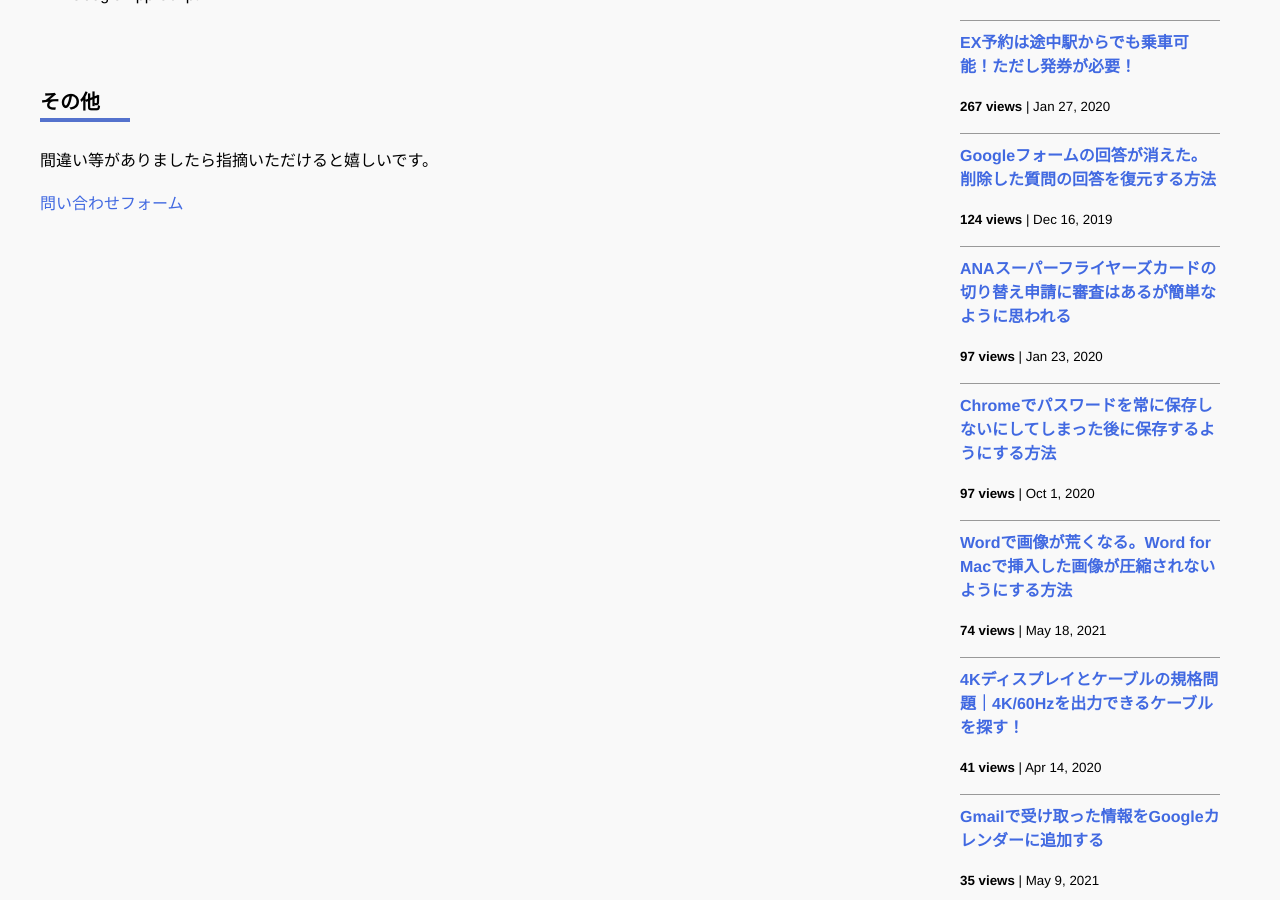
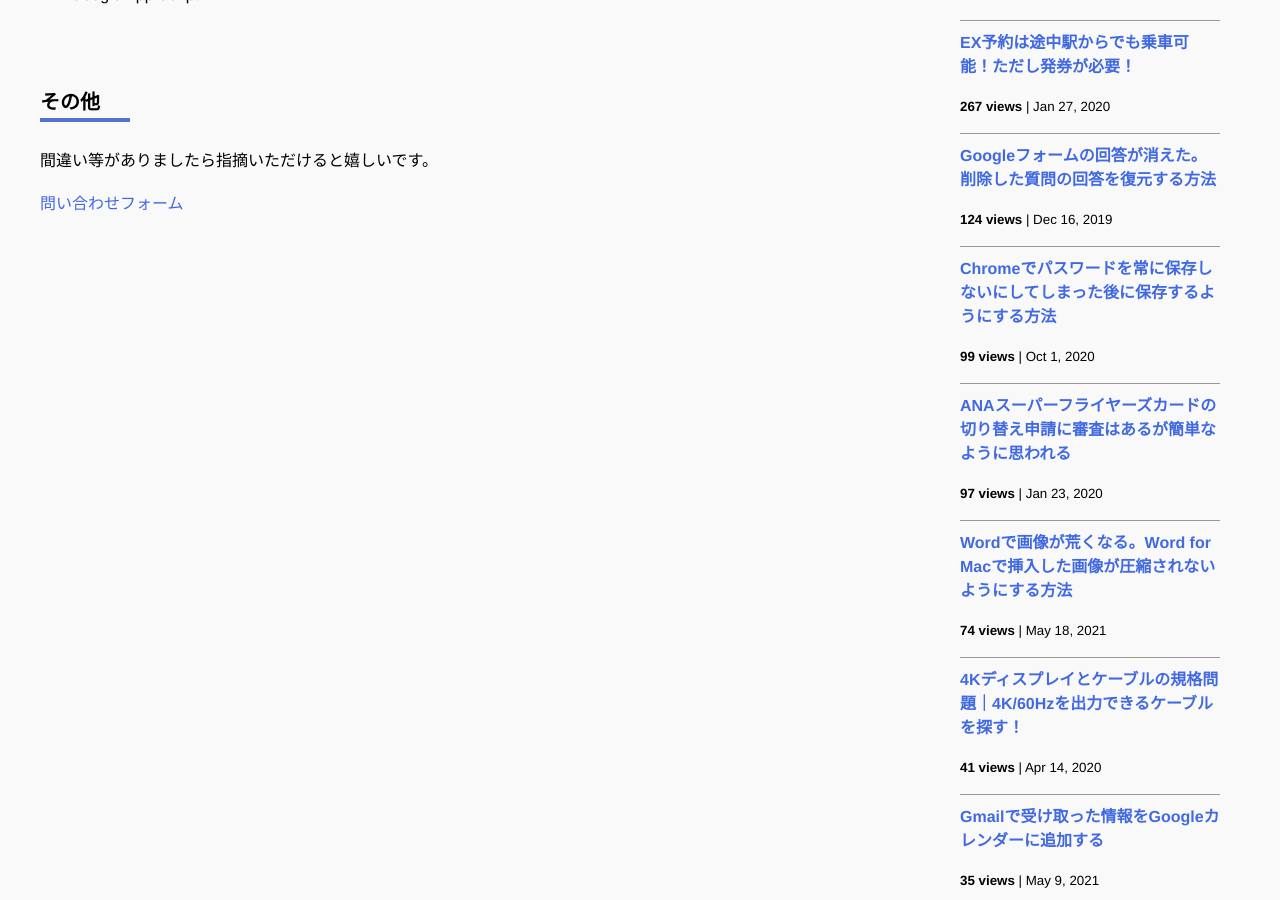
Before and after one commit to iwanaminami/shoyaiwaname, a Jekyll site: the page built from about.markdown, in a window 1280 px wide and 900 px high, scrolled down 854 px. Built offline with Jekyll 4.4.1, drawn with Linux system fonts in a browser that asks for light colours; nearby versions of some CDN libraries; comment, search, counter and statistics services are not loaded.

Commit message:
chore(ga): update _data/popularposts.yml 20251031-1352

```diff
--- a/_data/popularposts.yml
+++ b/_data/popularposts.yml
@@ -3,10 +3,10 @@ side:
     url: "/2020/01/27/ex-rideontheway.html"
   - view: 124
     url: "/2019/12/16/restore-googleform.html"
+  - view: 99
+    url: "/2020/10/01/googlepassword.html"
   - view: 97
     url: "/2020/01/23/sfc-judge.html"
-  - view: 97
-    url: "/2020/10/01/googlepassword.html"
   - view: 74
     url: "/2021/05/18/image-compression-word.html"
   - view: 41
```
